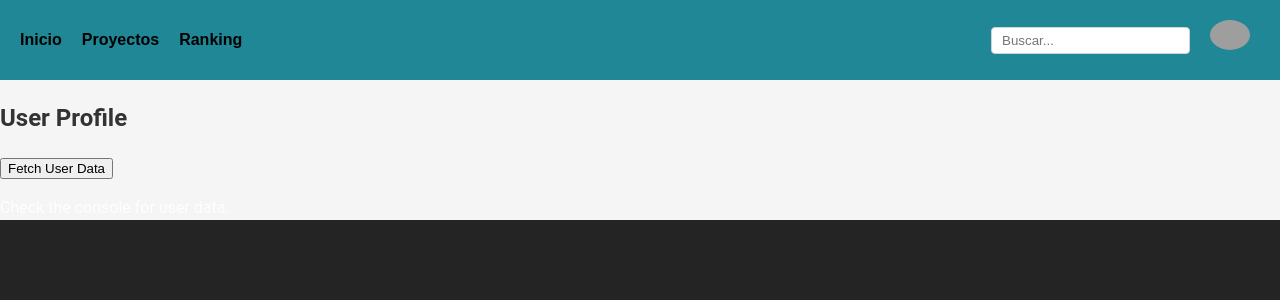
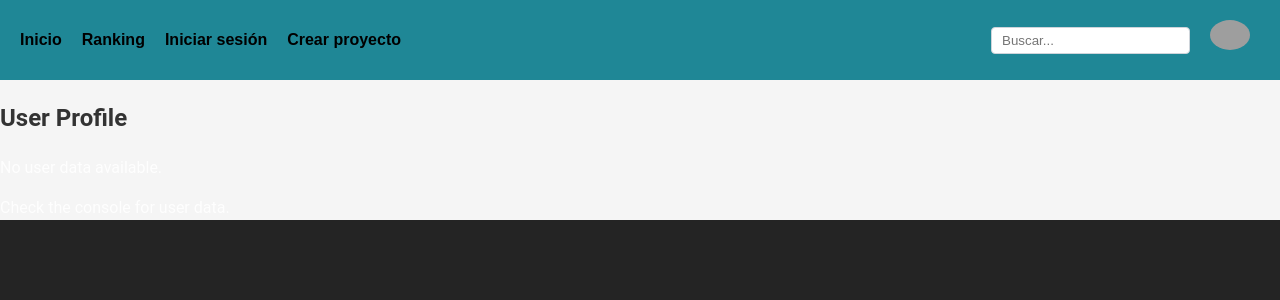
Before and after one commit to cristoge/ProyectoIdea, a React (Vite) app in the folder frontend/Idea/: page /profile in a window 1280 px wide. Shown: the top 300 px of the page. Built offline with nearby package versions, Linux system fonts and the light colour scheme; no server answers; grey boxes are pictures that could not be loaded.

Commit message:
interfaz mejorada

```diff
--- a/frontend/Idea/src/App.tsx
+++ b/frontend/Idea/src/App.tsx
@@ -1,7 +1,6 @@
 import './App.css';
-import UserProfile from './components/EjemploInfo';
 import {Header} from './components/common';
-import { HomePage,ProjectPost,Login,CreateProject} from './components/layout';
+import { HomePage,ProjectPost,Login,CreateProject,UserProfile} from './components/layout';
 import { BrowserRouter as Router, Route, Routes } from "react-router-dom";
 function App() {
   return (
@@ -14,7 +13,6 @@ function App() {
           <Route path="/project/:id" element={<ProjectPost />} />
           <Route path="/profile" element={<UserProfile />} />
           <Route path="/create-project" element={<CreateProject />} />
-          {/* <Route path="/login-github" element={<LoginGitHub />} /> */}
         </Routes>
       </div>
     </Router>
--- a/frontend/Idea/src/components/EjemploInfo.tsx
+++ /dev/null
@@ -1,55 +0,0 @@
-import { getAuth } from 'firebase/auth'; // Importa el método de autenticación de Firebase
-import { app } from '../../firebaseConfig'; // Asegúrate de que esto apunte a tu archivo de configuración de Firebase
-import { useState } from 'react';
-//provisional
-const UserProfile = () => {
-  const [loading, setLoading] = useState(false); // Estado para indicar si la solicitud está en curso
-
-  const fetchUserData = async () => {
-    try {
-      setLoading(true); // Establece el estado de carga a true cuando comienza la solicitud
-
-      // Obtén el token del usuario autenticado desde Firebase
-      const auth = getAuth(app);
-      const currentUser = auth.currentUser;
-
-      if (currentUser) {
-        const token = await currentUser.getIdToken(); // Obtén el token de ID del usuario
-
-        const response = await fetch("http://localhost:3000/projectuser", {
-          method: "GET",
-          headers: {
-            Authorization: `Bearer ${token}`, // Incluye el token en el header de autorización
-            'Content-Type': 'application/json',
-          },
-        });
-
-        const data = await response.json(); // Convierte la respuesta a JSON
-
-        if (response.ok) {
-          console.log("User data:", data); // Muestra los datos del usuario en la consola
-        } else {
-          console.error("Error fetching user data:", data.error); // Muestra el error si ocurre
-        }
-      } else {
-        console.error("No user is authenticated.");
-      }
-    } catch (error) {
-      console.error("Error during fetch:", error); // Maneja los errores en la solicitud
-    } finally {
-      setLoading(false); // Establece el estado de carga a false cuando la solicitud termina
-    }
-  };
-
-  return (
-    <div>
-      <h2>User Profile</h2>
-      <button onClick={fetchUserData} disabled={loading}>
-        {loading ? "Loading..." : "Fetch User Data"}
-      </button>
-      <p>Check the console for user data.</p>
-    </div>
-  );
-};
-
-export default UserProfile;
--- a/frontend/Idea/src/components/common/Header/Header.tsx
+++ b/frontend/Idea/src/components/common/Header/Header.tsx
@@ -1,25 +1,31 @@
 import './Header.css';
+import { Link } from 'react-router-dom';
+
 export const Header = () => {
-
   return (
     <div className="container">
       <nav>
         <ul className="menu">
           <li>
-            <a href="/">Inicio</a>
+            <Link to="/">Inicio</Link>
           </li>
           <li>
-            <a href="/Proyectos">Proyectos</a>
+            <Link to="/Ranking">Ranking</Link>
           </li>
           <li>
-            <a href="/Ranking">Ranking</a>
+            <Link to="/Login">Iniciar sesión</Link>
+          </li>
+          <li>
+            <Link to="/create-project">Crear proyecto</Link>
           </li>
         </ul>
         <div className="right-section">
           <input type="text" className="search-bar" placeholder="Buscar..." />
-          <div className="avatar">
-          <img src="11.jpeg" alt="Avatar" />
-          </div>
+            <div className="avatar">
+            <Link to="/profile">
+              <img src="11.jpeg" alt="Avatar" />
+            </Link>
+            </div>
         </div>
       </nav>
     </div>
--- a/frontend/Idea/src/components/layout/ProjectPost/ProjectPost.tsx
+++ b/frontend/Idea/src/components/layout/ProjectPost/ProjectPost.tsx
@@ -4,6 +4,7 @@ import { useParams } from "react-router-dom";
 export const ProjectPost = () => {
   const { id } = useParams<{ id: string }>();
   const [post, setPost] = useState<any>(null);
+  const [creatorName, setCreatorName] = useState<string>("");
   const [loading, setLoading] = useState<boolean>(true);
 
   useEffect(() => {
@@ -16,6 +17,13 @@ export const ProjectPost = () => {
         const postData = await response.json();
         setPost(postData);
         setLoading(false);
+
+        const creatorResponse = await fetch(`http://localhost:3000/users/${postData.creatorId}`);
+        if (!creatorResponse.ok) {
+          throw new Error("Error al obtener los datos del creador");
+        }
+        const creatorData = await creatorResponse.json();
+        setCreatorName(creatorData.username);
       } catch (err) {
         setLoading(false);
         console.error(err);
@@ -40,8 +48,7 @@ export const ProjectPost = () => {
       <h1>{post.title}</h1>
       <p>{post.description}</p>
       <img src={post.imageVideoUrl} alt={post.title} />
-      <p>Creado por: {post.creatorId}</p>
-      {/* <p>Fecha de creación: {post.creationDate}</p> */}
+      <p>Creado por: {creatorName}</p>
       <p>Likes: {post.likeCounts}</p>
     </div>
   );
--- a/frontend/Idea/src/components/layout/UserProfile/UserProfile.tsx
+++ b/frontend/Idea/src/components/layout/UserProfile/UserProfile.tsx
@@ -1,52 +1,77 @@
-import './UserProfile.css';
-import { getAuth } from "firebase/auth";
-import { useState, useEffect } from "react";
-import { app } from "../../../../firebaseConfig";
+import { getAuth, User } from 'firebase/auth';
+import { app } from '../../../../firebaseConfig';
+import { useState, useEffect } from 'react';
 
 export const UserProfile = () => {
-  const [userId, setUserId] = useState<string | null>(null);
-  const [loading, setLoading] = useState(true);
-  const [error, setError] = useState<string | null>(null);
+  const [loading, setLoading] = useState(false);
+  const [userData, setUserData] = useState(null);
+  const [currentUser, setCurrentUser] = useState<User | null>(null);
 
   useEffect(() => {
-    const fetchUserId = async () => {
+    const auth = getAuth(app);
+    const unsubscribe = auth.onAuthStateChanged((user) => {
+      if (user) {
+        setCurrentUser(user);
+      } else {
+        setCurrentUser(null);
+        console.error("No user is authenticated.");
+      }
+    });
+
+    return () => unsubscribe();
+  }, []);
+
+  useEffect(() => {
+    const fetchUserData = async () => {
+      if (!currentUser) return; // Si no hay usuario autenticado, no continuar
+
       try {
-        const auth = getAuth(app);
-        const currentUser = auth.currentUser;
+        setLoading(true);
+        const token = await currentUser.getIdToken();
 
-        if (!currentUser) {
-          throw new Error("No user is authenticated.");
+        const response = await fetch("http://localhost:3000/userData", {
+          method: "GET",
+          headers: {
+            Authorization: `Bearer ${token}`,
+            'Content-Type': 'application/json',
+          },
+        });
+
+        const data = await response.json();
+
+        if (response.ok) {
+          setUserData(data);
+        } else {
+          console.error("Error fetching user data:", data.error);
         }
-
-        // Obtener el UID directamente del objeto currentUser
-        const uid = currentUser.uid;
-        setUserId(uid);
-      } catch (error: any) {
-        setError(error.message);
+      } catch (error) {
+        console.error("Error during fetch:", error);
       } finally {
         setLoading(false);
       }
     };
 
-    fetchUserId();
-  }, []);
-
-  if (loading) {
-    return <p>Loading user profile...</p>;
-  }
-
-  if (error) {
-    return <p>Error: {error}</p>;
-  }
-
-  if (!userId) {
-    return <p>No user is logged in</p>;
-  }
+    if (currentUser) {
+      fetchUserData(); // Llamada automática cuando el usuario está autenticado
+    }
+  }, [currentUser]); // Se ejecuta cuando `currentUser` cambia
 
   return (
-    <div className="user-profile">
+    <div>
       <h2>User Profile</h2>
-      <p>User ID: {userId}</p>
+      {loading ? (
+        <p>Loading...</p>
+      ) : userData ? (
+        <div>
+          <h3>User Data:</h3>
+          <pre>{JSON.stringify(userData, null, 2)}</pre>
+        </div>
+      ) : (
+        <p>No user data available.</p>
+      )}
+      <p>Check the console for user data.</p>
     </div>
   );
 };
+
+export default UserProfile;
```
